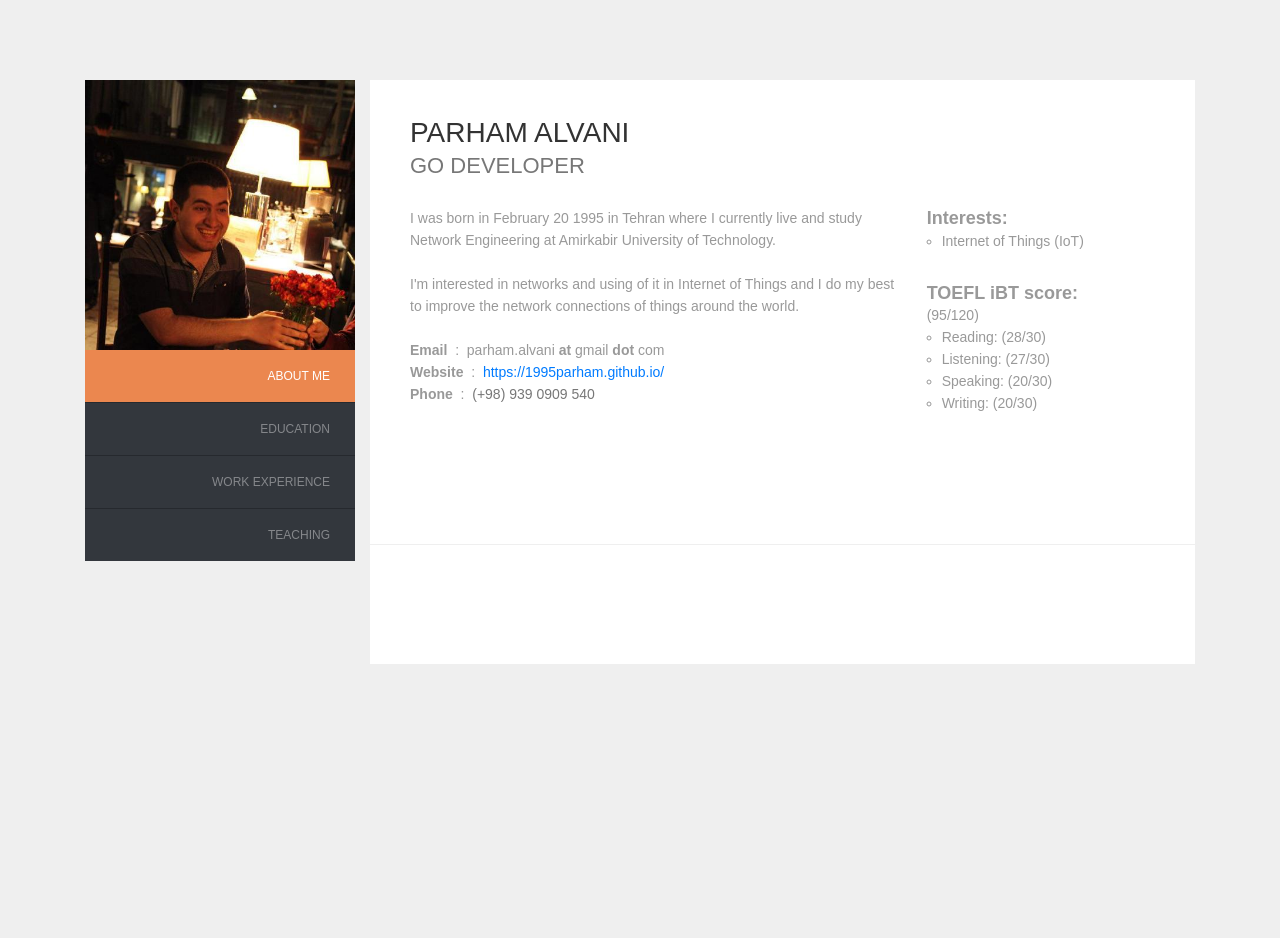
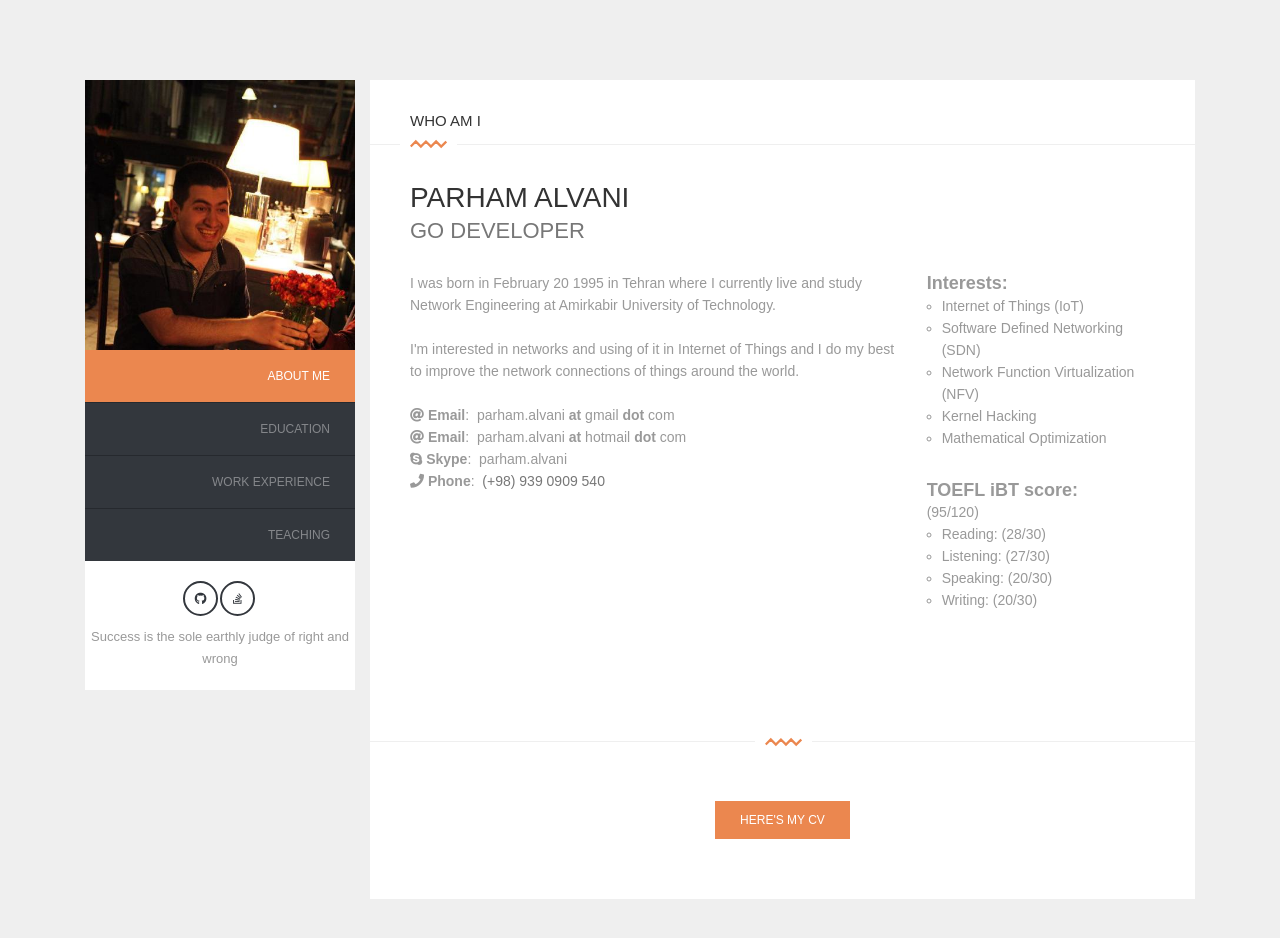
Before and after one commit to 1995parham/1995parham.github.io, an Angular app: page / in a window 1280 px wide. Shown: the top 938 px of the page. Before the commit the page ends 800 px from the top, so only its background shows below. Built offline with nearby package versions, Linux system fonts and the light colour scheme.

Commit message:
Corrects links and icons.

```diff
--- a/src/app/app.component.html
+++ b/src/app/app.component.html
@@ -1,8 +1,8 @@
 <!--Wrapper-->
-<div id="wrapper" class="margLTop  margLBottom">
+<div id="wrapper" class="margLTop margLBottom">
   <!--Container-->
   <div class="container">
-    <div class="row ">
+    <div class="row">
       <!--Left content-->
       <div class="col-md-3 nopr left-content">
         <!--Header-->
@@ -35,6 +35,17 @@
             <!--End main navigation-->
           </div>
           <!--End main header-->
+          <div class="bottom-header bgWhite ofsTSmall ofsBSmall tCenter">
+            <ul class="social">
+              <li class="anim">
+                <a href="https://github.com/1995parham" target="_blank"><i class="fab fa-github"></i></a>
+              </li>
+              <li class="anim">
+                <a href="http://stackoverflow.com/users/4242097/parham-alvani" target="_blank"><i class="fab fa-stack-overflow"></i></a>
+              </li>
+            </ul>
+            <p>Success is the sole earthly judge of right and wrong</p>
+          </div>
         </header>
         <!--End  header-->
       </div>
@@ -42,10 +53,12 @@
       <!--Right content-->
       <div class="col-md-9 right-content">
         <!--About Tab-->
-        <section id="about" class="bgWhite ofsInBottom" style="display: block" >
+        <section id="about" class="bgWhite ofsInBottom" style="display: block">
           <!--About -->
           <div class="about">
             <!--Main title-->
+            <div class="main-title"><h1>Who am I</h1> <div class="divider"><div data-svg-drawing="yes" class="zigzag large clearfix "><svg xml:space="preserve" viewBox="0 0 69.172 14.975" width="37" height="28" y="0px" x="0px" xmlns:xlink="http://www.w3.org/1999/xlink" xmlns="http://www.w3.org/2000/svg" version="1.1"><path d="M1.357,12.26 10.807,2.81 20.328,12.332
+                         29.781,2.879 39.223,12.321 48.754,2.79 58.286,12.321 67.815,2.793 " style="stroke-dasharray: 93.9851, 93.9851; stroke-dashoffset: 0;"></path></svg></div></div></div>
             <!--End main title-->
             <!--Content-->
             <div class="content">
@@ -71,16 +84,22 @@
                       and I do my best to improve the network connections of things around the world.
                     </p>
                     <br/>
-                    <b class="icon-mail" style="font-weight: bold">Email</b> &nbsp;:&nbsp; parham.alvani <b style="font-weight: bold">at</b> gmail <b style="font-weight: bold">dot</b> com
+                    <b style="font-weight: bold"><i class="fas fa-at"></i> Email</b>:&nbsp; parham.alvani <b style="font-weight: bold">at</b> gmail <b style="font-weight: bold">dot</b> com
                     <br/>
-                    <b class="icon-code" style="font-weight: bold">Website</b> &nbsp;:&nbsp; <a href="https://1995parham.github.io/" target="_blank">https://1995parham.github.io/</a>
+                    <b style="font-weight: bold"><i class="fas fa-at"></i> Email</b>:&nbsp; parham.alvani <b style="font-weight: bold">at</b> hotmail <b style="font-weight: bold">dot</b> com
                     <br/>
-                    <b class="icon-phone" style="font-weight: bold">Phone</b> &nbsp;:&nbsp; <a href="tel://+989390909540" style="color: #777">(+98) 939 0909 540</a>
+                    <b style="font-weight: bold"><i class="fab fa-skype"></i> Skype</b>:&nbsp; parham.alvani
+                    <br/>
+                    <b style="font-weight: bold"><i class="fas fa-phone"></i> Phone</b>:&nbsp; <a href="tel://+989390909540" style="color: #777">(+98) 939 0909 540</a>
                   </div>
                   <div class="col-md-4">
                     <b style="font-size:18px; font-weight: bold">Interests:</b>
                     <ul class="bullet">
                       <li>Internet of Things (IoT)</li>
+                      <li>Software Defined Networking (SDN)</li>
+                      <li>Network Function Virtualization (NFV)</li>
+                      <li>Kernel Hacking</li>
+                      <li>Mathematical Optimization</li>
                     </ul>
                     <b style="display: block; font-size:18px; font-weight: bold; margin-top: 30px;">TOEFL iBT score: </b> <b>(95/120)</b>
                     <ul class="bullet">
@@ -100,6 +119,17 @@
             <!--Button-->
             <div class="button margTop ofsInTop tCenter">
               <!--Row-->
+              <div class="divider">
+                <div data-svg-drawing="yes" class="zigzag large clearfix ">
+                  <svg xml:space="preserve" viewBox="0 0 69.172 14.975" width="37" height="28" y="0px" x="0px" xmlns:xlink="http://www.w3.org/1999/xlink" xmlns="http://www.w3.org/2000/svg" version="1.1"><path d="M1.357,12.26 10.807,2.81 20.328,12.332 29.781,2.879 39.223,12.321 48.754,2.79 58.286,12.321 67.815,2.793 " style="stroke-dasharray: 93.9851, 93.9851; stroke-dashoffset: 0;"></path>
+                  </svg>
+                </div>
+              </div>
+              <div class="row">
+                <div class="col-md-12">
+                  <a target="_blank" href="data/SamanFekri-CV.pdf" class="but opc-2 icon-attach">Here's my CV</a>
+                </div>
+              </div>
               <!--End row-->
             </div>
             <!--End button-->
```
